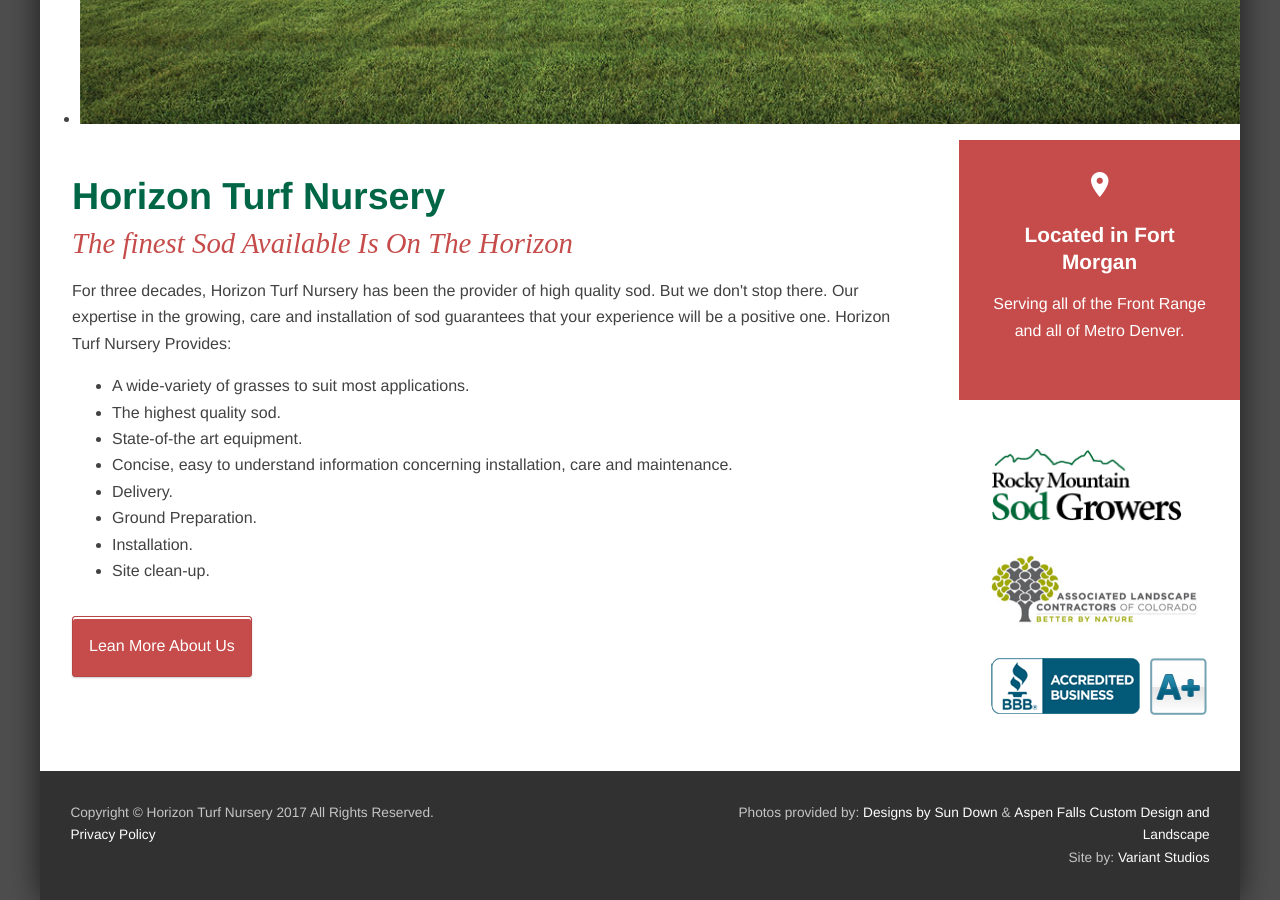
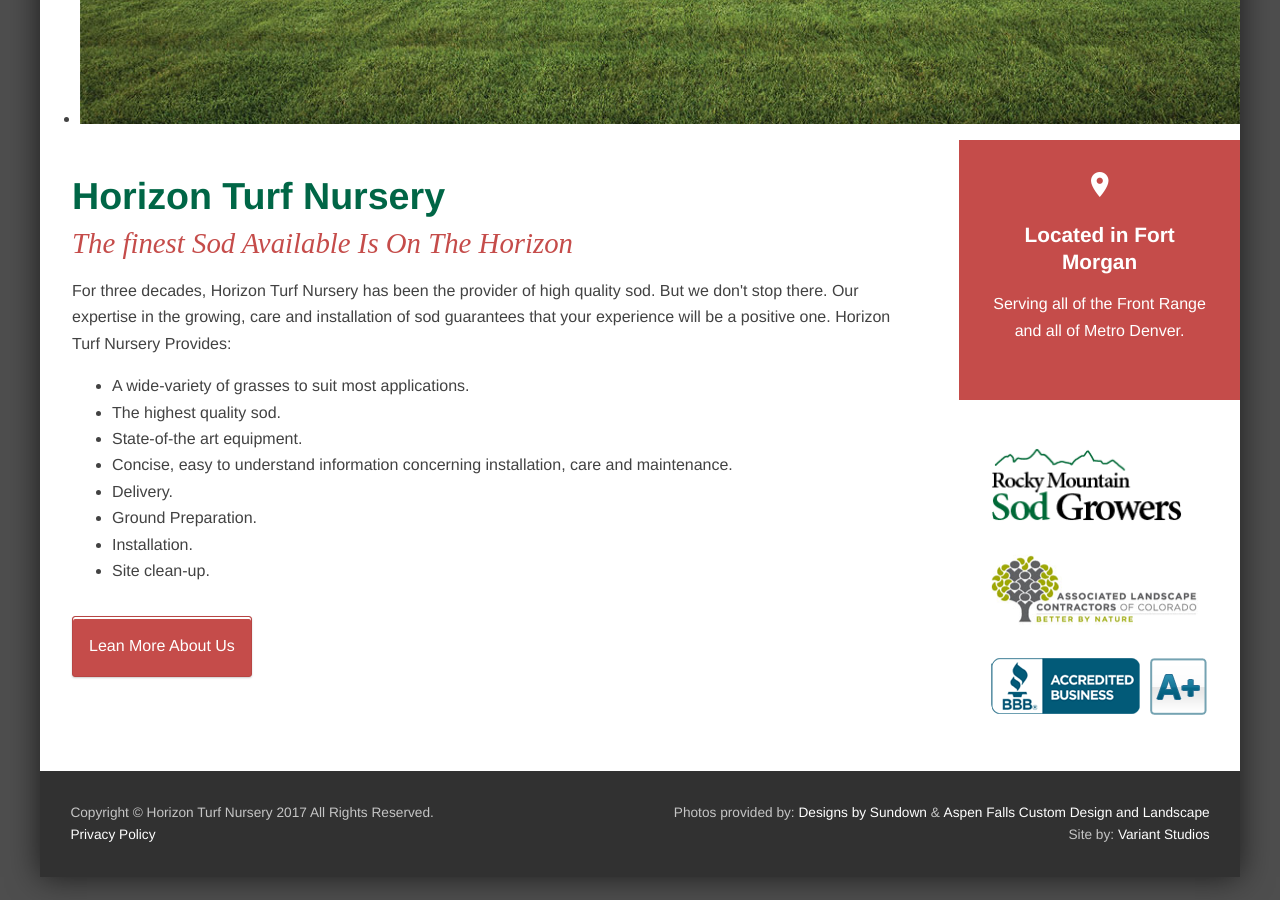
Before and after one commit to variantstudios/horizonturfnursery.com, a Jekyll site: the page built from index.html, in a window 1280 px wide and 900 px high, scrolled down 1733 px. Built offline with Jekyll 4.4.1, drawn with Linux system fonts in a browser that asks for light colours; nearby versions of some CDN libraries; the list of posts is cut into pages by our own code.

Commit message:
Updated '_includes/footer.html' via CloudCannon

```diff
--- a/_includes/footer.html
+++ b/_includes/footer.html
@@ -13,7 +13,7 @@
         <p><a href="/privacy/">Privacy Policy</a></p>
       </div>
       <div class="right">
-        <p>Photos provided by: <a href="http://www.designsbysundown.com/" target="_blank">Designs by Sun Down</a> &amp; <a href="http://www.aspenfallslandscaping.com/" target="_blank">Aspen Falls Custom Design and Landscape</a></p>
+        <p>Photos provided by: <a href="http://www.designsbysundown.com/" target="_blank">Designs by Sundown</a> &amp; <a href="http://www.aspenfallslandscaping.com/" target="_blank">Aspen Falls Custom Design and Landscape</a></p>
         <p>Site by: <a href="https://www.variantstudios.com" target="_blank">Variant Studios</a></p>
       </div>
     </div>
```
